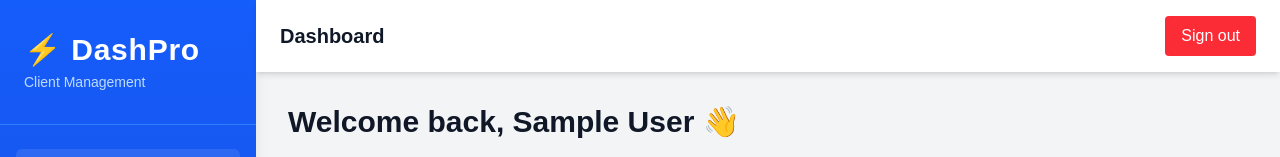
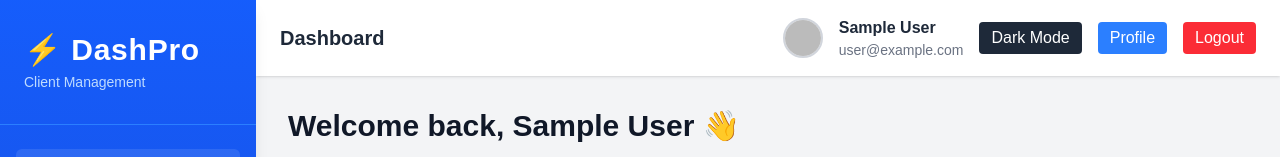
Before and after one commit to codingguy927/client-dashboard, a Next.js app: page / in a window 1280 px wide. Shown: the top 157 px of the page. Built offline with nearby package versions, Linux system fonts and the light colour scheme; no server answers; sample sign-in values are in the browser's storage.

Commit message:
Add dark mode toggle to Navbar

```diff
--- /dev/null
+++ b/app/profile/page.jsx
@@ -0,0 +1,27 @@
+import { getServerSession } from "next-auth/next";
+import { authOptions } from "../api/auth/[...nextauth]/route";
+import { redirect } from "next/navigation";
+
+export default async function ProfilePage() {
+  const session = await getServerSession(authOptions);
+
+  if (!session) {
+    redirect("/api/auth/signin");
+  }
+
+  return (
+    <div className="min-h-screen flex items-center justify-center bg-gray-100 dark:bg-gray-900">
+      <div className="bg-white dark:bg-gray-800 p-8 rounded shadow text-center">
+        <img
+          src={session.user.image}
+          alt={session.user.name}
+          className="w-24 h-24 rounded-full mx-auto mb-4 border-2 border-gray-300 dark:border-gray-600"
+        />
+        <h2 className="text-2xl font-bold text-gray-800 dark:text-white">
+          {session.user.name}
+        </h2>
+        <p className="text-gray-500 dark:text-gray-400">{session.user.email}</p>
+      </div>
+    </div>
+  );
+}
--- a/components/Navbar.jsx
+++ b/components/Navbar.jsx
@@ -1,10 +1,78 @@
+"use client";
+
+import { useEffect, useState } from "react";
 import SignInButton from "./SignInButton";
+import { useSession, signOut } from "next-auth/react";
+import Link from "next/link";
 
 export default function Navbar() {
+  const { data: session, status } = useSession();
+  const [isDark, setIsDark] = useState(false);
+
+  // Load saved theme on mount
+  useEffect(() => {
+    const savedTheme = localStorage.getItem("theme") === "dark";
+    setIsDark(savedTheme);
+    document.documentElement.classList.toggle("dark", savedTheme);
+  }, []);
+
+  // Toggle dark mode
+  const toggleDarkMode = () => {
+    const newDark = !isDark;
+    setIsDark(newDark);
+    document.documentElement.classList.toggle("dark", newDark);
+    localStorage.setItem("theme", newDark ? "dark" : "light");
+  };
+
+  if (status === "loading") {
+    return <header className="p-4">Loading...</header>;
+  }
+
+  if (!session) {
+    return (
+      <header className="flex items-center justify-between px-6 py-4 bg-white shadow dark:bg-gray-800">
+        <h2 className="text-xl font-semibold text-gray-800 dark:text-white">Dashboard</h2>
+        <SignInButton />
+      </header>
+    );
+  }
+
   return (
-    <header className="flex items-center justify-between px-6 py-4 bg-white dark:bg-gray-800 shadow-md sticky top-0 z-40">
-      <h2 className="text-xl font-semibold">Dashboard</h2>
-      <SignInButton />
+    <header className="flex items-center justify-between px-6 py-4 bg-white shadow dark:bg-gray-800">
+      <h2 className="text-xl font-semibold text-gray-800 dark:text-white">Dashboard</h2>
+      <div className="flex items-center gap-4">
+        <img
+          src={session.user.image}
+          alt={session.user.name}
+          className="w-10 h-10 rounded-full border-2 border-gray-300 dark:border-gray-600"
+        />
+
+        <div className="hidden sm:block">
+          <p className="font-semibold text-gray-800 dark:text-white">{session.user.name}</p>
+          <p className="text-sm text-gray-500 dark:text-gray-400">{session.user.email}</p>
+        </div>
+
+        <button
+          onClick={toggleDarkMode}
+          className="px-3 py-1 rounded bg-gray-800 text-white hover:bg-gray-700 transition"
+        >
+          {isDark ? "Light Mode" : "Dark Mode"}
+        </button>
+
+        <Link
+          href="/profile"
+          className="px-3 py-1 rounded bg-blue-500 text-white hover:bg-blue-600 transition"
+        >
+          Profile
+        </Link>
+
+        <button
+          onClick={() => signOut()}
+          className="px-3 py-1 rounded bg-red-500 text-white hover:bg-red-600 transition"
+        >
+          Logout
+        </button>
+      </div>
     </header>
   );
 }
```
